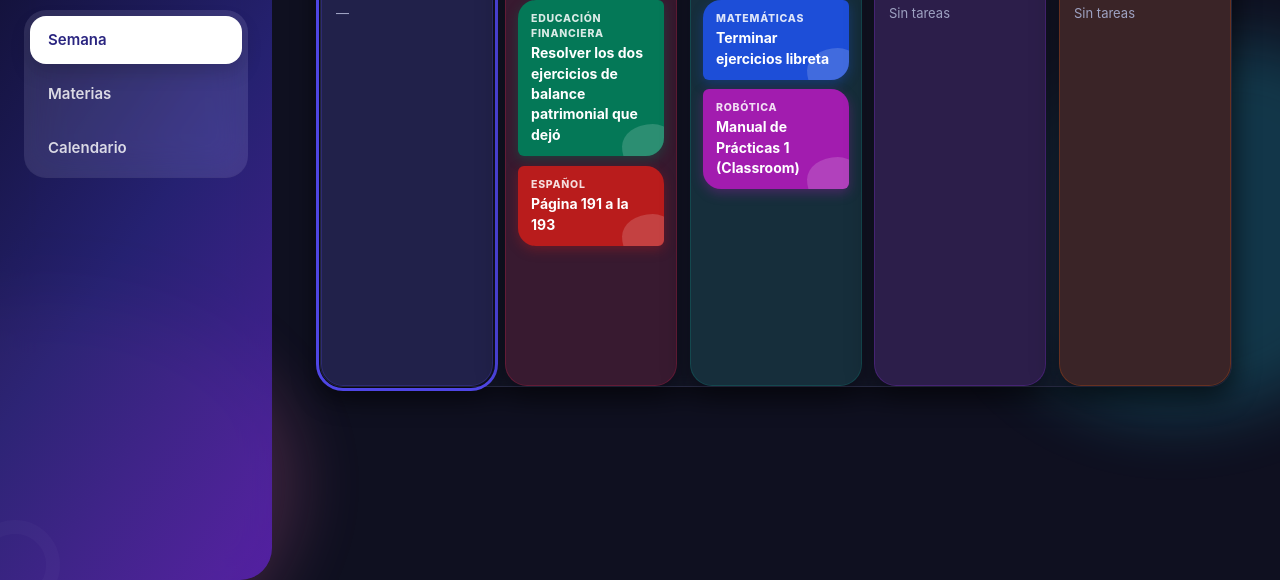
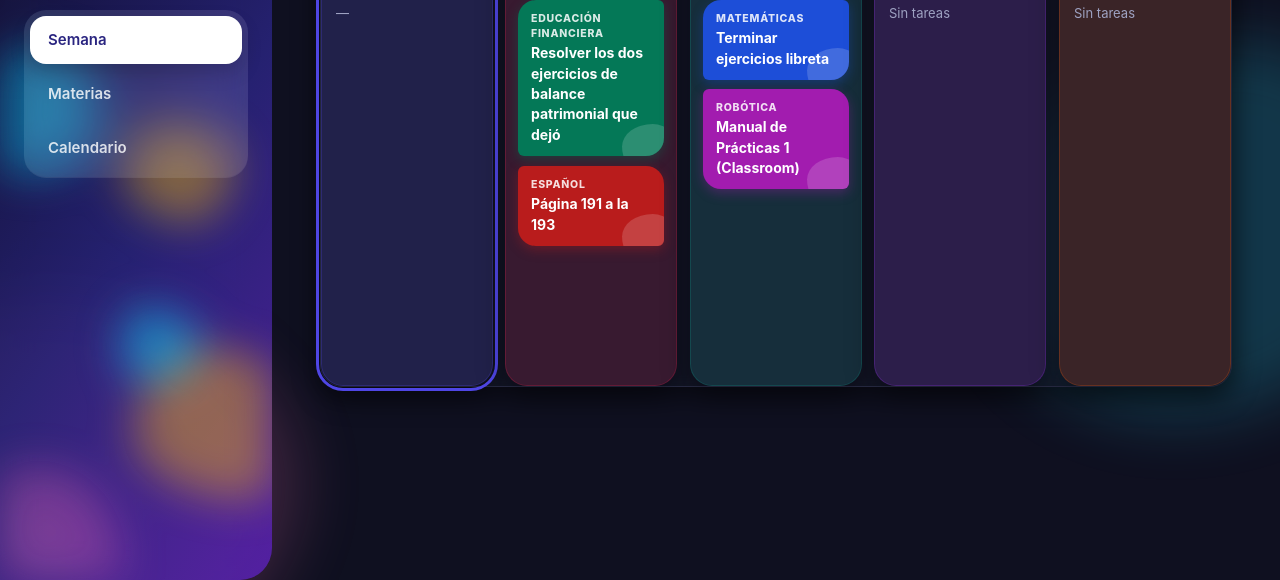
Before and after one commit to maxitrevinoaleman-ship-it/tareas-grupo, a plain HTML site: page index.html in a window 1280 px wide. Shown: the part 220-800 px from the top of the page. Drawn offline with Linux system fonts and the light colour scheme; a web font is replaced by a local one.

Commit message:
Más figuras en la barra lateral de PC, con blur en su capa
- Capa .figuras con blur (22px) que agrupa las formas de la barra.
- Tres figuras extra y un anillo más en PC; celular sin cambios.
- Versión de caché 20261116e.

Co-Authored-By: Claude Haiku 5.5 <noreply@anthropic.com>
Claude-Session: https://claude.ai/code/session_01WYZ2iRFvGnHy1f26v8eccQ

```diff
--- a/app.js
+++ b/app.js
@@ -323,7 +323,7 @@
     const h = hoy();
     app.innerHTML = `
       <header class="topbar">
-        <span class="blob b1"></span><span class="blob b2"></span><span class="blob b3"></span><span class="ring"></span>
+        <div class="figuras" aria-hidden="true"><span class="blob b1"></span><span class="blob b2"></span><span class="blob b3"></span><span class="blob b4"></span><span class="blob b5"></span><span class="blob b6"></span><span class="ring"></span><span class="ring r2"></span></div>
         <div class="topbar-inner">
         <div class="title-row">
           <div>
--- a/index.html
+++ b/index.html
@@ -16,10 +16,10 @@
   <link rel="preconnect" href="https://fonts.googleapis.com">
   <link rel="preconnect" href="https://fonts.gstatic.com" crossorigin>
   <link href="https://fonts.googleapis.com/css2?family=Google+Sans+Flex:wght@100..900&display=swap" rel="stylesheet">
-  <link rel="stylesheet" href="styles.css?v=20261116d">
+  <link rel="stylesheet" href="styles.css?v=20261116e">
   <script>window.MODO_EDITOR = false;</script>
-  <script src="config.js?v=20261116d"></script>
-  <script src="app.js?v=20261116d" defer></script>
+  <script src="config.js?v=20261116e"></script>
+  <script src="app.js?v=20261116e" defer></script>
 </head>
 <body>
   <div id="app"></div>
--- a/styles.css
+++ b/styles.css
@@ -78,6 +78,10 @@ html.no-blur { --topbar-bg: linear-gradient(125deg, var(--head-1) 0%, var(--head
 .topbar .blob { will-change: transform; animation: drift 14s ease-in-out infinite; }
 .topbar .b2 { animation-duration: 18s; animation-name: drift-alt; }
 .topbar .b3 { animation-duration: 11s; }
+.topbar .b4 { animation-duration: 16s; animation-name: drift-alt; }
+.topbar .b5 { animation-duration: 20s; }
+.topbar .b6 { animation-duration: 9s; animation-name: drift-alt; }
+.topbar .b4, .topbar .b5, .topbar .b6, .topbar .ring.r2 { display: none; }
 .topbar .blob { position: absolute; pointer-events: none; opacity: .55; }
 .topbar .b1 {
   width: 260px; height: 220px; right: -60px; top: -90px; background: var(--blob-a);
@@ -521,14 +525,22 @@ button, .cal-day { -webkit-tap-highlight-color: transparent; touch-action: manip
    Barra lateral fija con la marca, los botones y las pestañas en vertical;
    el contenido ocupa el resto con más aire. El móvil no cambia. */
 @media (min-width: 1024px) {
+  /* Figuras de la barra lateral: capa propia con blur, más formas y deriva */
+  .figuras { position: absolute; inset: 0; pointer-events: none; overflow: hidden; filter: blur(22px) saturate(1.2); }
+  .figuras .blob { will-change: transform; opacity: .42; }
+  .topbar .b2 { display: block; width: 170px; height: 150px; right: -40px; bottom: 90px; }
+  .topbar .b3 { display: block; width: 130px; height: 120px; left: -50px; top: 36%; }
+  .topbar .b4 { display: block; position: absolute; width: 110px; height: 96px; right: 30px; top: 42%; background: var(--blob-b); border-radius: 46% 54% 38% 62% / 52% 36% 64% 48%; }
+  .topbar .b5 { display: block; position: absolute; width: 190px; height: 160px; left: -80px; bottom: -60px; background: var(--blob-a); border-radius: 60% 40% 55% 45% / 45% 60% 40% 55%; opacity: .3; }
+  .topbar .b6 { display: block; position: absolute; width: 80px; height: 74px; right: 60px; bottom: 210px; background: var(--blob-c); border-radius: 30% 70% 60% 40% / 50% 40% 60% 50%; opacity: .5; }
+  .topbar .ring.r2 { display: block; position: absolute; width: 56px; height: 56px; right: 26px; top: 22%; border-width: 9px; }
   .topbar {
     position: fixed; top: 0; left: 0; bottom: 0; width: 272px; z-index: 5;
     display: flex; flex-direction: column; border-radius: 0 32px 32px 0; overflow: hidden;
     animation-name: bar-in-side;
   }
-  .topbar .blob, .topbar .ring { opacity: .18; }
-  .topbar .b2, .topbar .b3 { display: none; }
-  .topbar .b1 { width: 320px; height: 260px; right: -170px; top: -110px; }
+  .topbar .b1 { width: 320px; height: 260px; right: -170px; top: -110px; opacity: .4; }
+  .topbar .ring { opacity: .6; }
   .topbar-inner {
     position: relative; z-index: 1; max-width: none; margin: 0; height: 100%; overflow-y: auto;
     display: flex; flex-direction: column; gap: 28px; box-sizing: border-box;
```
Also changed, not shown: editor.html (+3 -3 lines).
